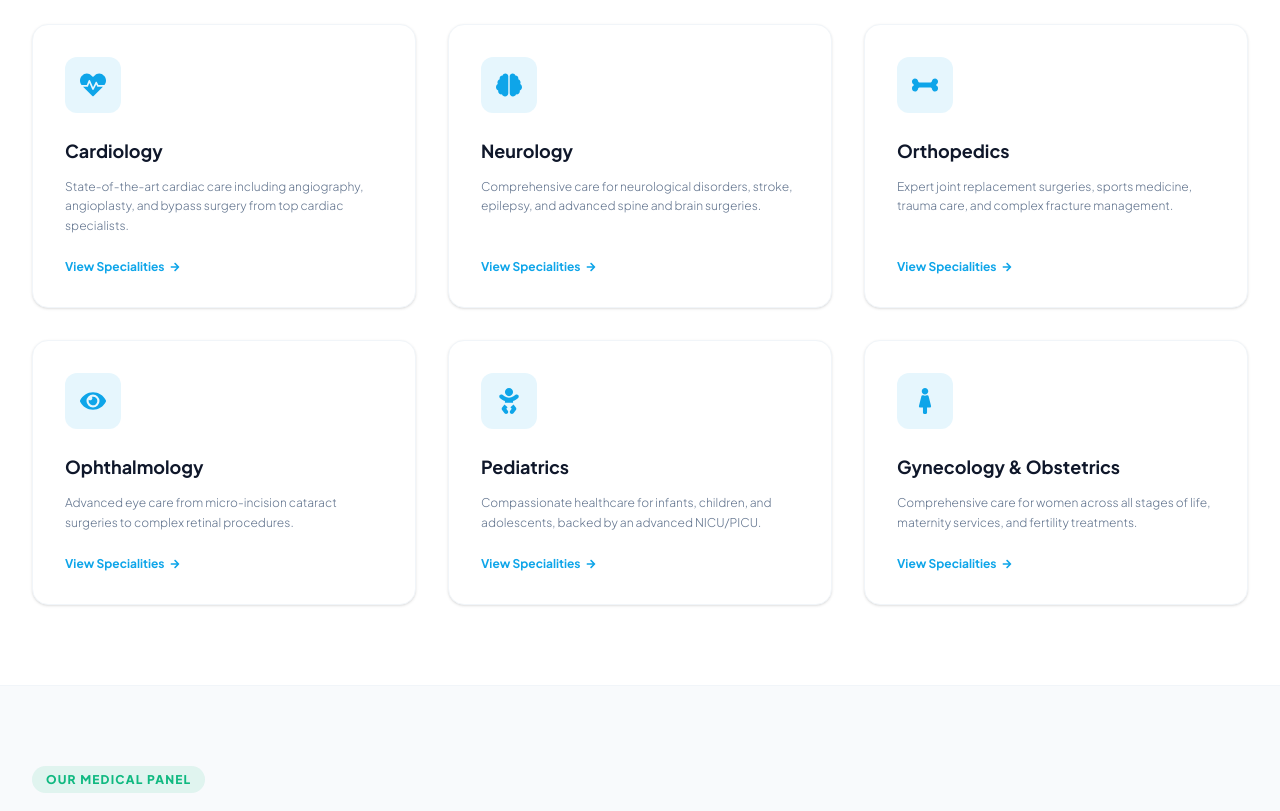
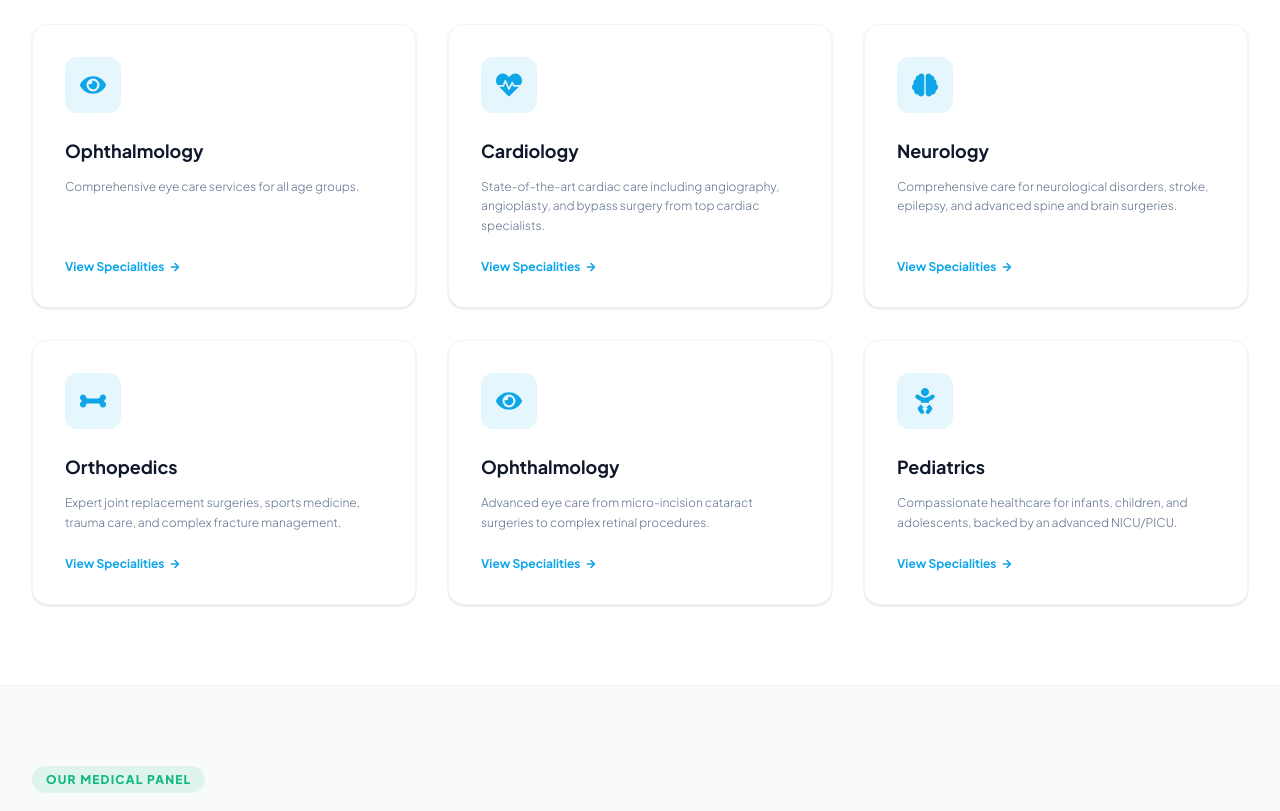
Before and after one commit to saikrishnauggi/Vindhya-Health-Care, a React (Vite) app: page / in a window 1280 px wide. Shown: the part 2720-3531 px from the top of the page. Built offline with nearby package versions, Linux system fonts and the light colour scheme; no server answers.

Commit message:
fix: departments

```diff
--- a/src/data/mockData.js
+++ b/src/data/mockData.js
@@ -1,6 +1,23 @@
 // Mock data for Vindhya Healthcare
 
 export const DEPARTMENTS = [
+  {
+    id: "ophthalmology",
+    name: "Ophthalmology",
+    icon: "FaEye",
+    image: "https://images.unsplash.com/photo-1581594693702-fbdc51b2763b?q=80&w=600",
+    description: "Comprehensive eye care services for all age groups.",
+    detailedDescription: "Our Ophthalmology Department provides expert diagnosis and treatment for various eye conditions using modern technology and experienced specialists.",
+    services: [
+    "Eye Checkups",
+    "Cataract Treatment",
+    "LASIK Surgery",
+    "Glaucoma Care",
+    "Retina Services",
+    "Pediatric Eye Care",
+    "Dry Eye Treatment"
+    ]
+  },
   {
     id: "cardiology",
     name: "Cardiology",
```
